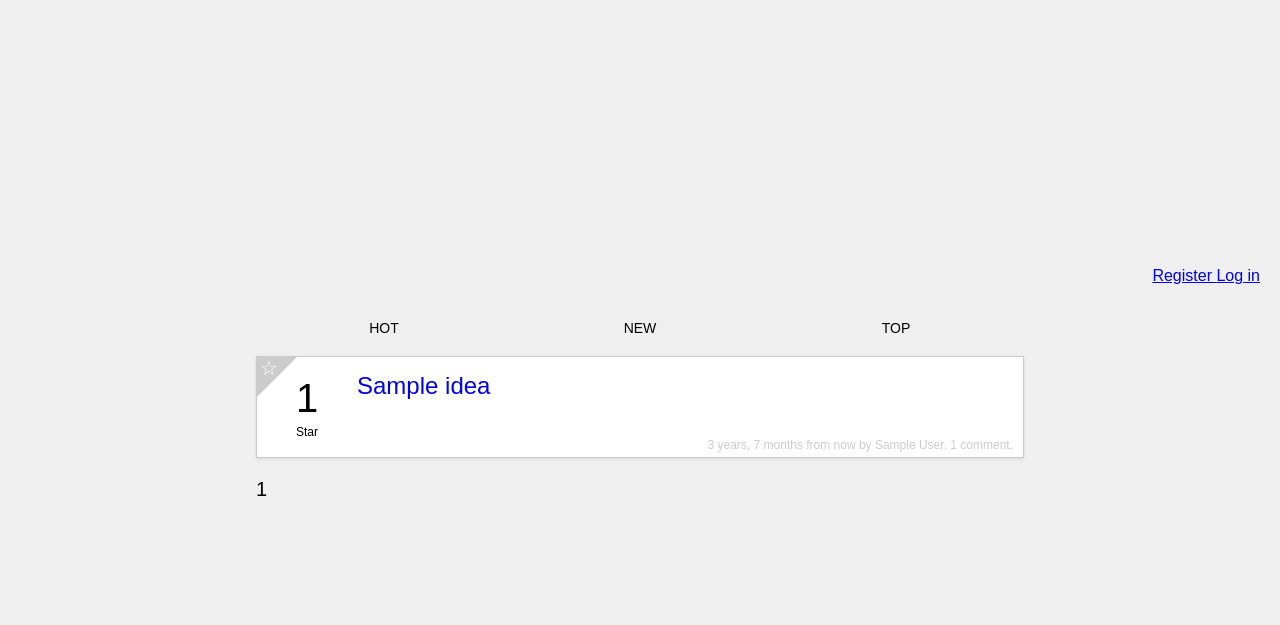
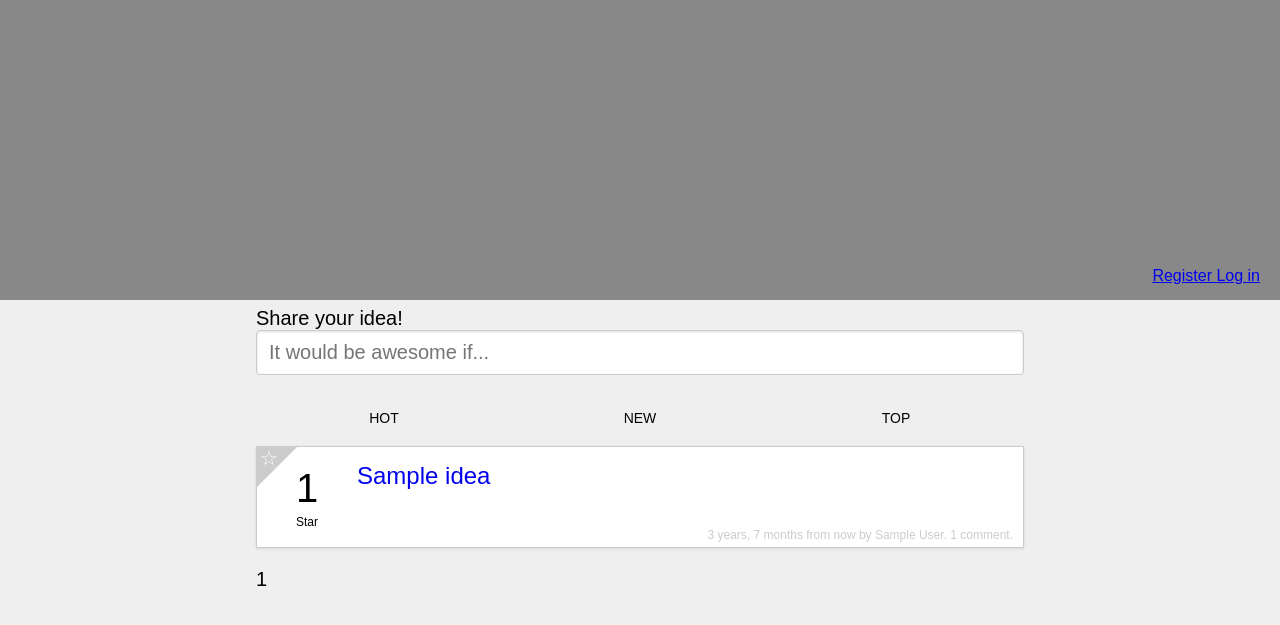
Before and after one commit to sigvef/ideavote.co, a Django app: template ideax/idea/templates/idea/idealist.html in a window 1280 px wide. Shown: the top 625 px of the page. Run offline with Django 3.2, Linux system fonts and the light colour scheme; the template is opened without the code that fills it: most values are stand-ins (such as "Sample title", 1, 10 or a date in 2020).

Commit message:
Add post frontend for idea creation

```diff
--- a/ideax/idea/models.py
+++ b/ideax/idea/models.py
@@ -11,7 +11,8 @@ class Idea(models.Model):
     title = models.CharField(max_length=256, blank=True)
     text = models.TextField(blank=True)
     author = models.ForeignKey(django_conf_settings.AUTH_USER_MODEL,
-                               related_name='authored_ideas')
+                               related_name='authored_ideas',
+                               null=True)
     upvoters = models.ManyToManyField(django_conf_settings.AUTH_USER_MODEL,
                                       related_name='upvoted_ideas',
                                       blank=True)
--- a/ideax/idea/static/css/idea/idea.css
+++ b/ideax/idea/static/css/idea/idea.css
@@ -6,7 +6,6 @@
 .idea .idea-header {
   display: flex;
   align-items: center;
-  justify-content: center;
   position: relative;
 }
 
--- a/ideax/idea/static/css/idea/idealist.css
+++ b/ideax/idea/static/css/idea/idealist.css
@@ -1,3 +1,12 @@
+.idea-input input[type=text] {
+  width: 100%;
+}
+
+.idea-input textarea {
+  width: 100%;
+  margin-top: 15px;
+}
+
 .idea-list-selector {
   margin-top: 20px;
   text-align: center;
--- a/ideax/idea/templates/idea/idealist.html
+++ b/ideax/idea/templates/idea/idealist.html
@@ -11,6 +11,26 @@
 {% endblock %}
 
 {% block content %}
+
+    <div class="idea-input">
+        <form
+            class="pure-form"
+            method="POST"
+            action="/ideas/"
+            >
+            <fieldset>
+                <label>
+                    Share your idea!
+                <input
+                    name="title"
+                    type="text"
+                    placeholder="It would be awesome if..."
+                    />
+                </label>
+            </fieldset>
+        </form>
+    </div>
+
     <div class="pure-g idea-list-selector">
         <div class="pure-u-1-3">
             <a href="/" class="
--- a/ideax/idea/urls.py
+++ b/ideax/idea/urls.py
@@ -1,8 +1,10 @@
 from django.conf.urls import url
 from ideax.idea.views import IdeaView
+from ideax.idea.views import post_idea
 
 
 urlpatterns = [
+    url(r'^$', post_idea),
     url(r'(?P<slug_id>[a-zA-Z0-9]+)/.*$', IdeaView.as_view()),
     url(r'(?P<slug_id>[a-zA-Z0-9]+)$', IdeaView.as_view()),
 ]
--- a/ideax/static/css/master.css
+++ b/ideax/static/css/master.css
@@ -4,7 +4,7 @@ html, body {
 
 .banner {
   height: 80px;
-  background: url(/static/img/banner.jpg) no-repeat center;
+  background: #888 no-repeat center;
   background-size: cover;
   position: relative;
 }
```
Also changed, not shown: ideax/idea/forms.py (added, +8 -0 lines), ideax/idea/views.py (+20 -0 lines), ideax/management/commands/populate_db.py (+6 -2 lines), ideax/idea/migrations/0005_auto_20160609_2302.py (added), ideax/site/migrations/0002_auto_20160609_2302.py (added).
